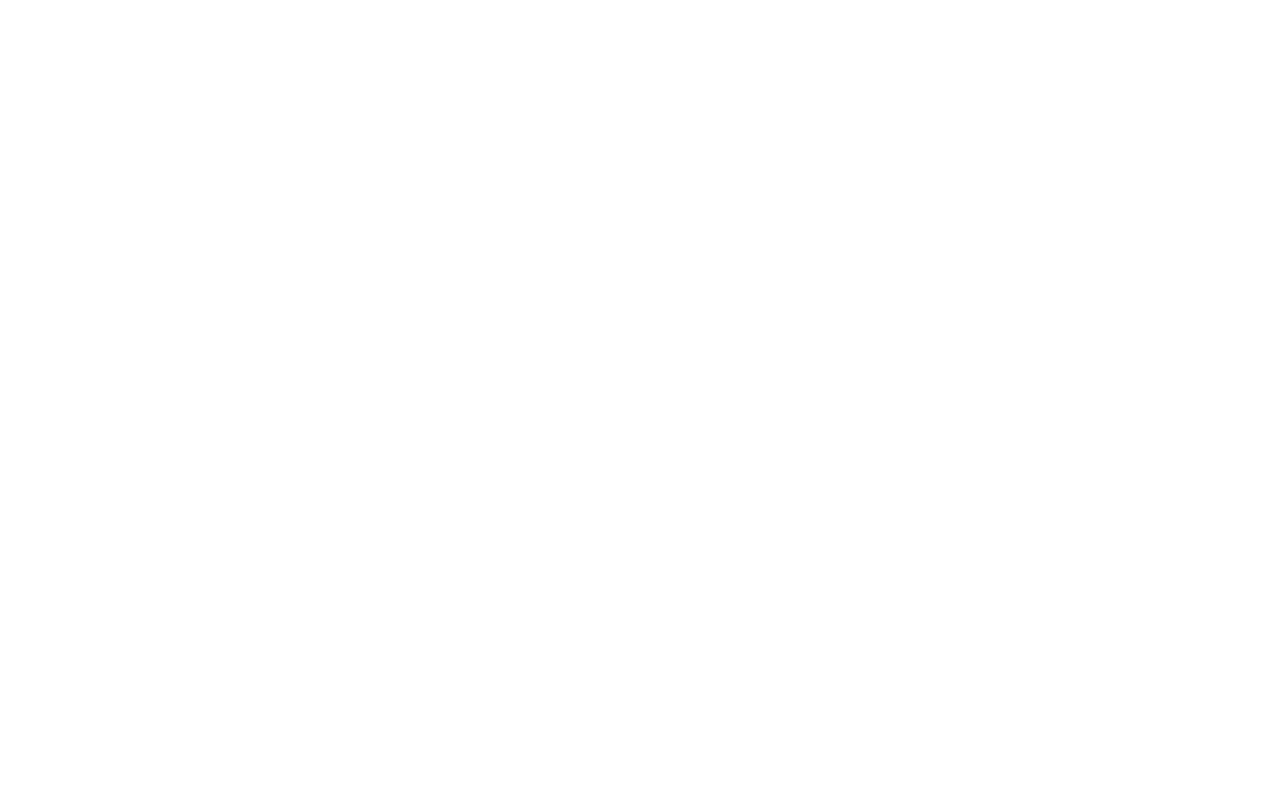
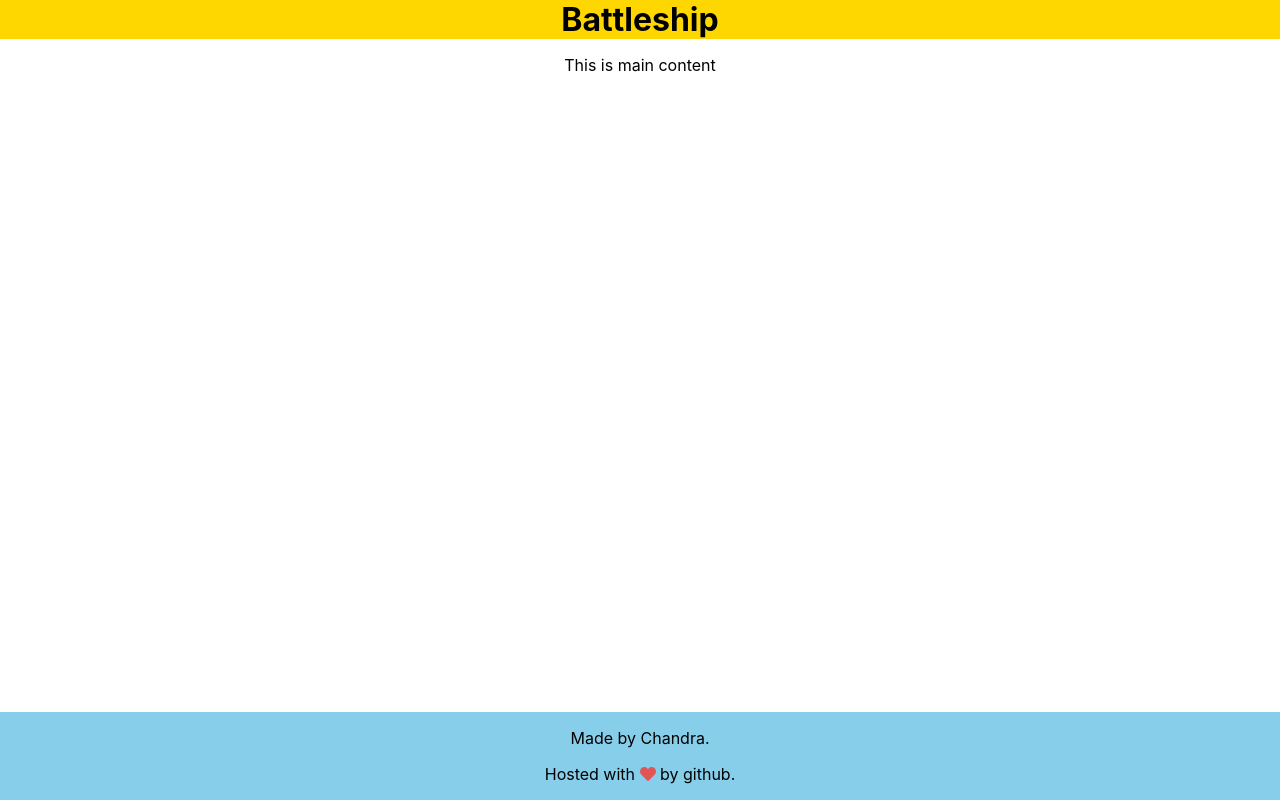
Before and after one commit to CodeSurfer3022/battleship, a React (Create React App) app in the folder battleship/: page / in a window 1280 px wide. Built offline with nearby package versions, Linux system fonts and the light colour scheme.

Commit message:
Page layout and basic styling for header and footer

```diff
--- a/battleship/package.json
+++ b/battleship/package.json
@@ -3,6 +3,9 @@
   "version": "0.1.0",
   "private": true,
   "dependencies": {
+    "@fortawesome/fontawesome-svg-core": "^1.2.35",
+    "@fortawesome/free-solid-svg-icons": "^5.15.3",
+    "@fortawesome/react-fontawesome": "^0.1.14",
     "@testing-library/jest-dom": "^5.12.0",
     "@testing-library/react": "^11.2.6",
     "@testing-library/user-event": "^12.8.3",
@@ -34,5 +37,6 @@
       "last 1 firefox version",
       "last 1 safari version"
     ]
-  }
+  },
+  "devDependencies": {}
 }
--- a/battleship/src/App.css
+++ b/battleship/src/App.css
@@ -1,23 +1,23 @@
 .App {
+  height: 100vh;
   text-align: center;
+  display: flex;
+  flex-direction: column;
 }
 
-.App-logo {
-  height: 40vmin;
-  pointer-events: none;
+header {
+  /*height: 100px;*/
+  background: gold;
 }
 
-@media (prefers-reduced-motion: no-preference) {
-  .App-logo {
-    animation: App-logo-spin infinite 20s linear;
-  }
+
+/* style for footer */
+
+footer {
+  /*height: 100px;*/
+  background: skyblue;
 }
 
-@keyframes App-logo-spin {
-  from {
-    transform: rotate(0deg);
-  }
-  to {
-    transform: rotate(360deg);
-  }
+svg[data-icon="heart"] {
+  color: #e25555;
 }
--- a/battleship/src/App.js
+++ b/battleship/src/App.js
@@ -1,11 +1,22 @@
 import './App.css';
+import Main from "./Components/Main";
+import {FontAwesomeIcon} from '@fortawesome/react-fontawesome';
+import {faHeart} from "@fortawesome/free-solid-svg-icons";
+// import {faLinkedinIn, faGithub} from "@fortawesome/free-brands-svg-icons";
+// import {faEnvelope, faPhoneAlt} from '@fortawesome/free-solid-svg-icons'
+
 
 function App() {
   return (
     <div className="App">
       <header className="App-header">
-
+        <h1>Battleship</h1>
       </header>
+      <Main />
+      <footer>
+        <p>Made by Chandra.</p>
+        <p>Hosted with <FontAwesomeIcon icon={faHeart} /> by github.</p>
+      </footer>
     </div>
   );
 }
--- /dev/null
+++ b/battleship/src/Components/Main.css
@@ -0,0 +1,3 @@
+main {
+    flex: 2;
+}
--- /dev/null
+++ b/battleship/src/Components/Main.js
@@ -0,0 +1,12 @@
+import React from "react";
+import './Main.css';
+
+function Main() {
+  return(
+    <main>
+      <p>This is main content</p>
+    </main>
+  )
+}
+
+export default Main;
--- a/battleship/src/index.css
+++ b/battleship/src/index.css
@@ -11,3 +11,11 @@
   font-family: source-code-pro, Menlo, Monaco, Consolas, 'Courier New',
     monospace;
 }
+
+* {
+  box-sizing: border-box;
+}
+
+h1,h2, h3 {
+  margin: 0;
+}
```
Also changed, not shown: battleship/public/manifest.json, 1 other file (tests, documents, lock files or other folders).
